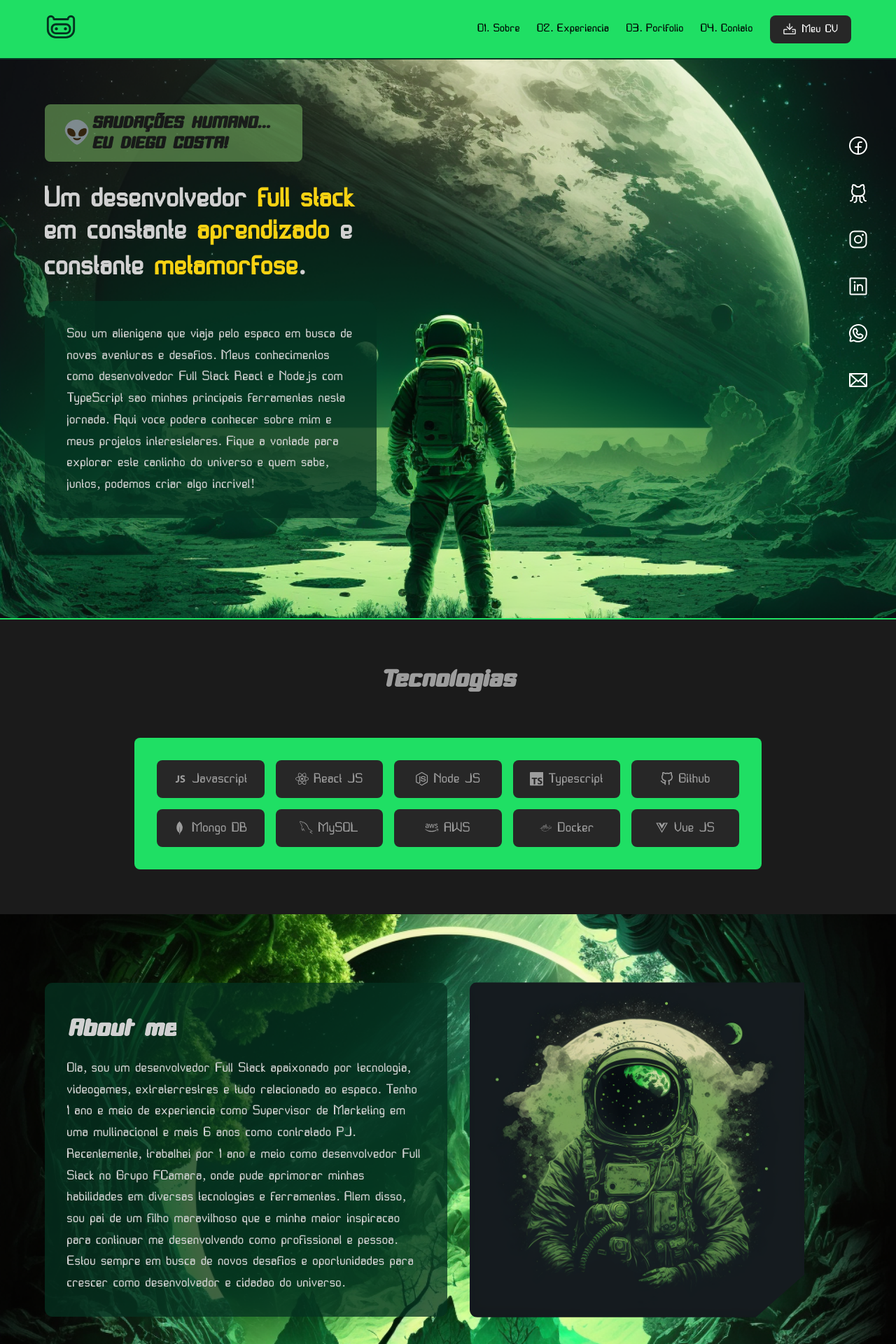
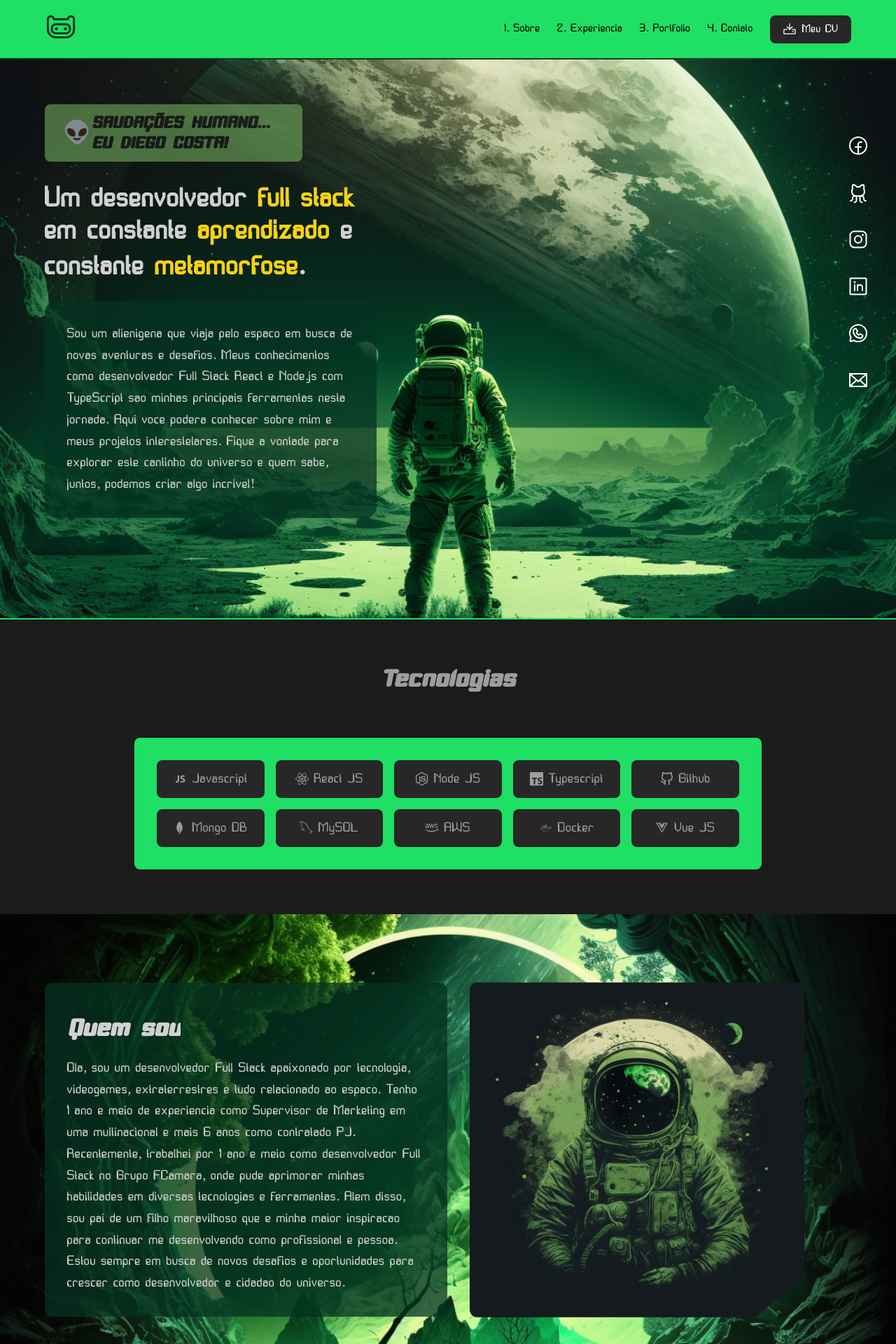
Before and after one commit to costaadiego1989/alienweb, a React (Vite) app: page / in a window 1280 px wide. Shown: the top 1920 px of the page at 70% size. Built offline with nearby package versions, Linux system fonts and the light colour scheme.

Commit message:
refactor: adicionado tipagem ao menu e novos estilos css

```diff
--- a/src/components/Aboutme/Aboutme.ts
+++ b/src/components/Aboutme/Aboutme.ts
@@ -34,7 +34,7 @@ export const AboutmeTextContainer = styled.div`
   @media (max-width: 500px) {
     max-width: 68vw !important;
     margin: 2rem auto;
-    padding: 1rem;
+    padding: 1rem 1.5rem;
   }
 `;
 
--- a/src/components/Aboutme/index.tsx
+++ b/src/components/Aboutme/index.tsx
@@ -18,7 +18,7 @@ export const Aboutme = () => {
 
           <AboutmeText>
 
-            <AboutmeTitle>About me</AboutmeTitle>
+            <AboutmeTitle>Quem sou</AboutmeTitle>
 
             <p>
               Olá, sou um desenvolvedor Full Stack apaixonado por tecnologia,
--- a/src/components/Banner/Banner.ts
+++ b/src/components/Banner/Banner.ts
@@ -10,7 +10,7 @@ export const Banner = styled.main`
   border-bottom: 2px solid #1fdf64;
 
   @media (max-width: 500px) {
-    margin-top: 8rem;
+    margin-top: 6.3rem;
     padding: 2rem 4rem;
   }
 `;
--- a/src/components/Navigation/Navigation.ts
+++ b/src/components/Navigation/Navigation.ts
@@ -10,8 +10,9 @@ export const NavigationContainer = styled.header`
 
   @media (max-width: 500px) {
     justify-content: space-between;
-    padding: 1rem;
+    padding: .5rem .5rem .3rem .75rem;
     right: 0;
+    left: 0;
     position: fixed;
     margin-bottom: 4rem;
     z-index: 999;
@@ -40,6 +41,11 @@ export const Link = styled.li`
   padding: 0.5rem 0;
   border-bottom: 2px solid transparent;
 
+  @media (max-width: 500px) {
+    display: grid;
+    flex-direction: column !important;
+  }
+
   &:hover {
     border-bottom: 2px solid rgb(5, 50, 32);
   }
@@ -62,7 +68,7 @@ export const CVBtn = styled.div`
     text-align: center;
     position: fixed;
     border-radius: 0px;
-    top: 5.5rem;
+    top: 3.8rem;
     left: 0;
     width: 100%;
     z-index: 999;
--- a/src/components/Navigation/index.tsx
+++ b/src/components/Navigation/index.tsx
@@ -1,7 +1,20 @@
 import { NavigationContainer, Logo, Menu, CVBtn, Link } from "./Navigation";
 import { Download, FinnTheHuman } from "phosphor-react";
 
-export const Navigation = () => {
+interface IMenuItensProps {
+  index: string;
+  title: string;
+}
+
+export const Navigation: React.FC = () => {
+
+  const menuItens: IMenuItensProps[] = [
+    { index: "1", title: "Sobre" },
+    { index: "2", title: "Experiência" },
+    { index: "3", title: "Portfólio" },
+    { index: "4", title: "Contato" },
+  ];
+
   return (
     <NavigationContainer>
       <Logo>
@@ -9,10 +22,11 @@ export const Navigation = () => {
       </Logo>
       <nav>
         <Menu>
-          <Link>01. Sobre</Link>
-          <Link>02. Experiência</Link>
-          <Link>03. Portfólio</Link>
-          <Link>04. Contato</Link>
+          {menuItens.map(menuItem => {
+            return(<>
+              <Link>{menuItem.index}. {menuItem.title}</Link>
+            </>)
+          })}
           <li>
             <CVBtn><Download color="#fff" size={20}></Download>Meu CV</CVBtn>
           </li>
```
